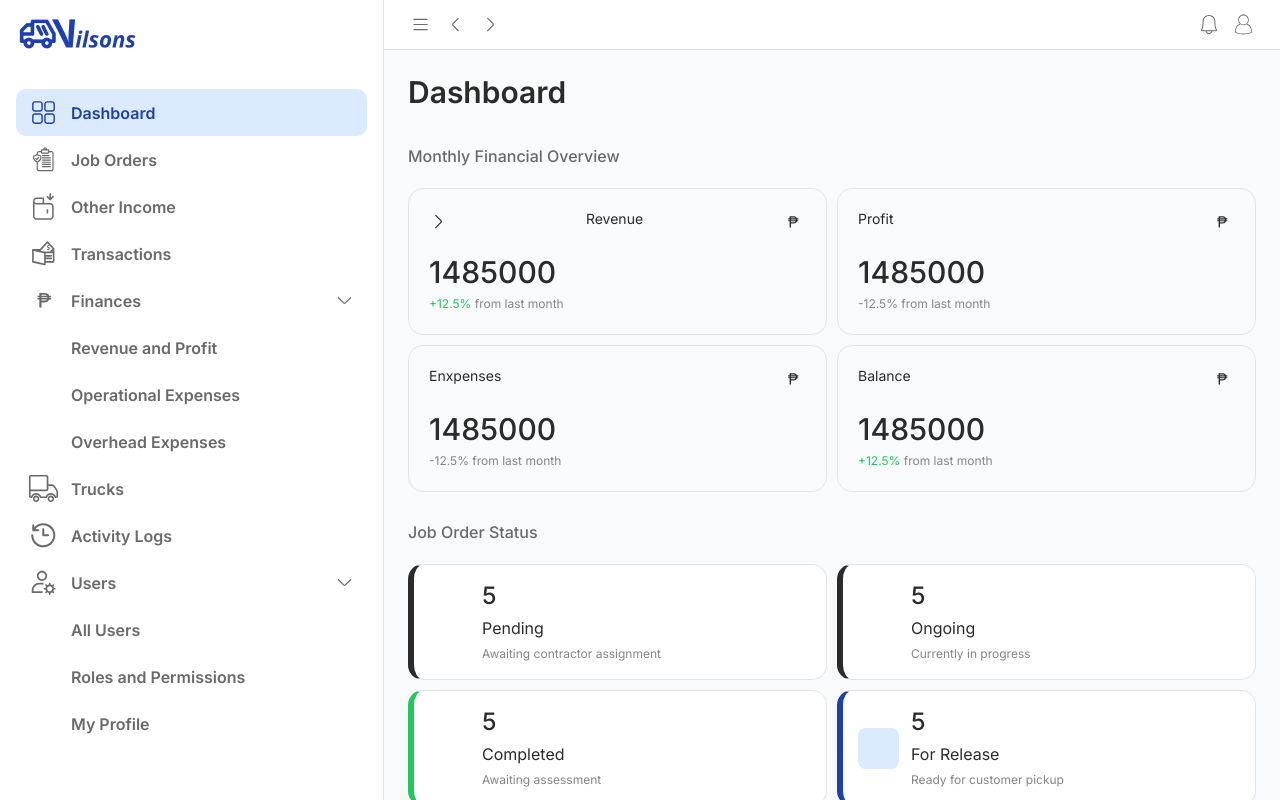
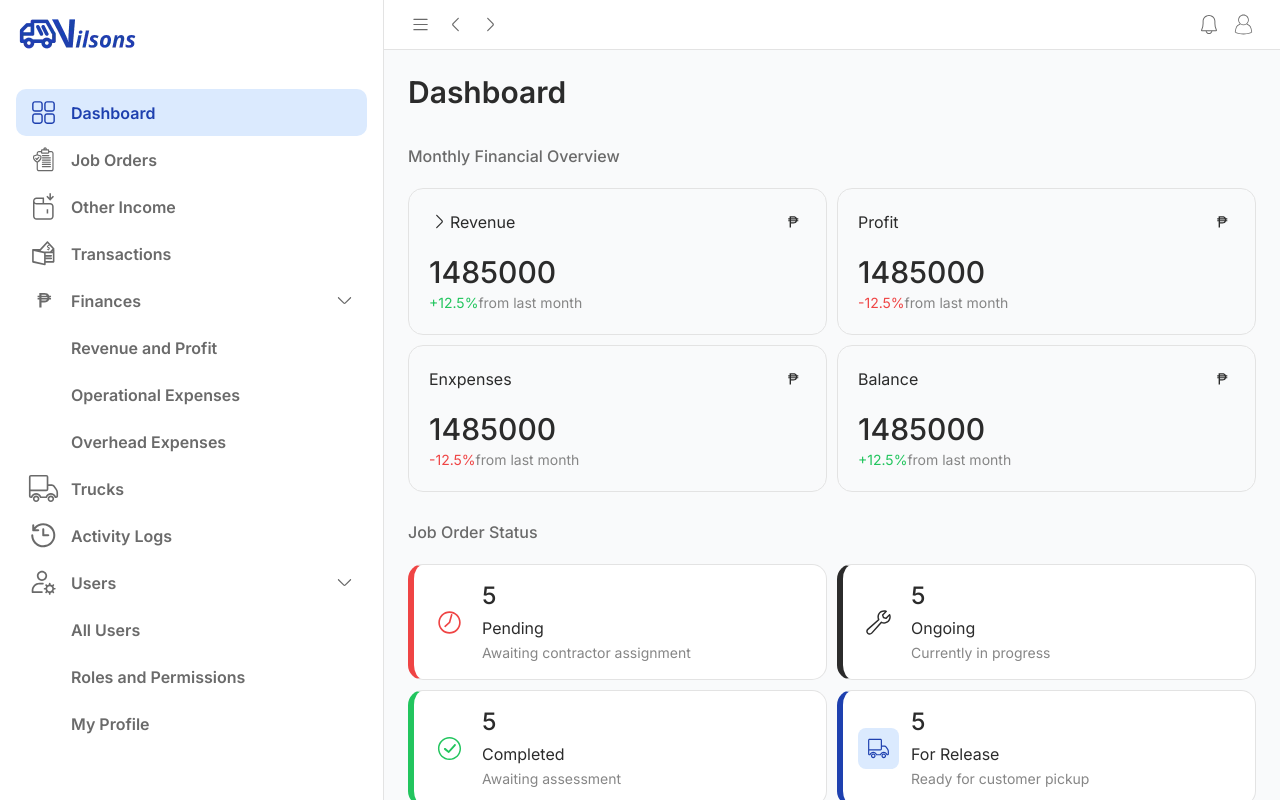
Before and after one commit to JhorizRodel-Aquino/Vilsons-Frontend, a React (Vite) app in the folder vilsons-frontend/: page /dashboard in a window 1280 px wide. Built offline with nearby package versions, Linux system fonts and the light colour scheme.

Commit message:
Dashboard sub text fixed and made larger for better view

```diff
--- a/vilsons-frontend/src/components/PageContent.tsx
+++ b/vilsons-frontend/src/components/PageContent.tsx
@@ -2,7 +2,7 @@ import type { ReactNode } from "react";
 
 export default function PageContent({ children }: {children: ReactNode}) {
     return (
-        <div className="main-wrapper border-all">
+        <div className="grid rounded-[15px] bg-light gap-5 p-5 content-start border-all">
             {children}
         </div>
     )
--- a/vilsons-frontend/src/components/table/Table.tsx
+++ b/vilsons-frontend/src/components/table/Table.tsx
@@ -14,7 +14,7 @@ type TableProps<T> = {
 
 function Table<T>({ columns, rows }: TableProps<T>) {
   return (
-    <div className='px-[20px]'>
+    <div className='px-[20px'>
         <table className='border-collapse w-full divide-y divide-border'>
             <thead>
                 <tr>
@@ -34,6 +34,8 @@ function Table<T>({ columns, rows }: TableProps<T>) {
                 ))}
             </tbody>
         </table>
+
+        {rows.length <= 0 && <p className='text-center my-10 italic'>No Records</p>}
     </div>
   );
 }
--- a/vilsons-frontend/src/config/statusConfig.ts
+++ b/vilsons-frontend/src/config/statusConfig.ts
@@ -4,30 +4,30 @@ export const statusItems: Record<Status, {
   label: string,
   desc: string,
   color: string,
-  iconFilename: string
+  iconName: string
 }> = {
   pending: {
     label: 'Pending',
     desc: 'Awaiting contractor assignment',
     color: 'red',
-    iconFilename: 'wait'
+    iconName: 'wait'
   },
   ongoing: {
     label: 'Ongoing',
     desc: 'Currently in progress',
     color: 'yellow',
-    iconFilename: 'wrench'
+    iconName: 'wrench'
   },
   completed: {
     label: 'Completed',
     desc: 'Awaiting assessment',
     color: 'green',
-    iconFilename: 'check'
+    iconName: 'check'
   },
   'for release': {
     label: 'For Release',
     desc: 'Ready for customer pickup',
     color: 'blue',
-    iconFilename: 'truck'
+    iconName: 'truck'
   }
 };
--- a/vilsons-frontend/src/index.css
+++ b/vilsons-frontend/src/index.css
@@ -49,10 +49,6 @@
 
   .main-container {
     @apply mx-auto px-6 max-w-[2000px] py-6;
-  }
-
-  .main-wrapper {
-    @apply grid rounded-[15px] bg-light gap-5 p-5;
   }
 
   .border-all {
--- a/vilsons-frontend/src/pages/Admin/dashboard/FinanceCard.tsx
+++ b/vilsons-frontend/src/pages/Admin/dashboard/FinanceCard.tsx
@@ -21,21 +21,21 @@ function FinanceCard({ label, value, delta, children }: FinanceCardProps) {
 
     return (
         <div className='rounded-[15px] border-all p-5'>
-            <h3 className='flex justify-between text-sm mb-5'>
-                {hasChildren && <button onClick={() => setExpanded(!expanded)}>
-                    <Icon name={'chev-right'} className={`-mx-[3px] duration-200 ${expanded ? 'rotate-90' : 'rotate-0'}`} /></button>}
-                {label}
+            <div className='flex justify-between items-center text-base mb-5'>
+                <span className={`flex flex-1 items-center ${hasChildren && 'cursor-pointer'}`} onClick={() => setExpanded(!expanded)}>
+                    {hasChildren && <Icon name={'chev-right'} className={`-mx-[2px] duration-200 ${expanded ? 'rotate-90' : 'rotate-0'}`} />}
+                    <h3>{label}</h3>
+                </span>
                 <Icon name={'peso'} />
-            </h3>
+            </div>
 
             <p className='text-3xl font-medium'>{value}</p>
 
-            <small className='text-xs text-dark'>
-                {
-                    <span className={`${delta < 0 ? 'text-r ed' : 'text-green'}`}>
-                        {delta > 0 ? `+${delta}` : delta}%
-                    </span>
-                } from last month
+            <small className='text-sm text-dark'>
+                {<span className={`${delta < 0 ? 'text-red' : 'text-green'}`}>
+                    {delta > 0 ? `+${delta}` : delta}%
+                </span>}
+                from last month
             </small>
 
 
--- a/vilsons-frontend/src/pages/Admin/dashboard/FinanceCardChild.tsx
+++ b/vilsons-frontend/src/pages/Admin/dashboard/FinanceCardChild.tsx
@@ -4,20 +4,23 @@ import type { Children } from "./FinanceCard"
 
 function FinanceCardChild({ child, depth = 0, expand }: { child: Children, depth: number, expand: boolean }) {
   const [expanded, setExpanded] = useState(expand);
+  const hasChildren = child.children && child.children?.length > 0;
+
   return (
-    <div className={`text-xs overflow-hidden h-auto duration-200 ${expand ? 'max-h-[100rem]' : 'max-h-0'}`}>
-      <div className='flex items-center gap-2 mt-1' style={{paddingLeft: `${depth * 10}px`}} onClick={() => setExpanded(!expanded)}>
-        <span className='flex flex-1 items-center'>
-          {child.children && child.children.length > 0 && <Icon name='chev-right' size={18} className={`-mx-[3px] duration-200 ${expanded ? 'rotate-90' : 'rotate-0'}`} />}
+    <div className={`text-sm overflow-hidden h-auto duration-200 ${expand ? 'max-h-[100rem]' : 'max-h-0'}`}>
+      <div className='flex items-center gap-2 mt-1' style={{paddingLeft: `${depth * 10}px`}} >
+        <span className={`flex flex-1 items-center ${hasChildren && 'cursor-pointer'}`} onClick={() => setExpanded(!expanded)}>
+          {hasChildren && <Icon name='chev-right' size={18} className={`-mx-[2px] duration-200 ${expanded ? 'rotate-90' : 'rotate-0'}`} />}
           <p className='flex-1'>{child.label}</p>
         </span>
         <p>{child.value}</p>
       </div>
-      {child.children && child.children.length > 0 && (
-          child.children.map((c, i) => (
+
+      {hasChildren &&
+          child.children?.map((c, i) => (
             <FinanceCardChild key={i} child={c} depth={depth + 1} expand={expanded} />
           ))
-      )}
+      }
     </div>
   )
 }
--- a/vilsons-frontend/src/pages/Admin/dashboard/JobOrderCard.tsx
+++ b/vilsons-frontend/src/pages/Admin/dashboard/JobOrderCard.tsx
@@ -16,11 +16,11 @@ function JobOrderCard({ status, value }: JobOrderCardProps) {
                 style={{backgroundColor: `var(--color-light-${statusItems[status].color})`,
                 color: `var(--color-${statusItems[status].color})`}}
             >
-            <Icon iconFilename={statusItems[status].iconFilename} /></div>
+            <Icon name={statusItems[status].iconName} /></div>
             <div>
                 <p className='text-2xl font-medium mb-1'>{value}</p>
                 <h3 className='text-base'>{statusItems[status].label}</h3>
-                <small className='text-xs text-dark'>{statusItems[status].desc}</small>
+                <small className='text-sm text-dark'>{statusItems[status].desc}</small>
             </div>
         </div>
     )
--- a/vilsons-frontend/src/pages/Admin/dashboard/RecenJobOrderCard.tsx
+++ b/vilsons-frontend/src/pages/Admin/dashboard/RecenJobOrderCard.tsx
@@ -12,11 +12,11 @@ type RecentJobOrderCardProps = {
 function RecentJobOrderCard({ jobNumber, status, plate, contractor, datetime }: RecentJobOrderCardProps) {
     return (
         <div className='p-5 bg-light rounded-[10px] border-all'>
-            <div className='flex flex-wrap justify-between items-center gap-y-1 mb-[13px]'>
-                <p className='text-sm font-semibold'>{jobNumber}</p>
+            <div className='flex flex-wrap text-base justify-between items-center gap-y-1 mb-[13px]'>
+                <p className='font-semibold'>{jobNumber}</p>
                 <StatusIndicator status={status} />
             </div>
-            <div className='grid gap-1 text-xs text-darker'>
+            <div className='grid gap-1 text-sm text-darker'>
                 <p >Plate: {plate}</p>
                 <p >Contractor: {contractor}</p>
                 <p >Datetime: {datetime}</p>
```
Also changed, not shown: 1 other file (tests, documents, lock files or other folders).
